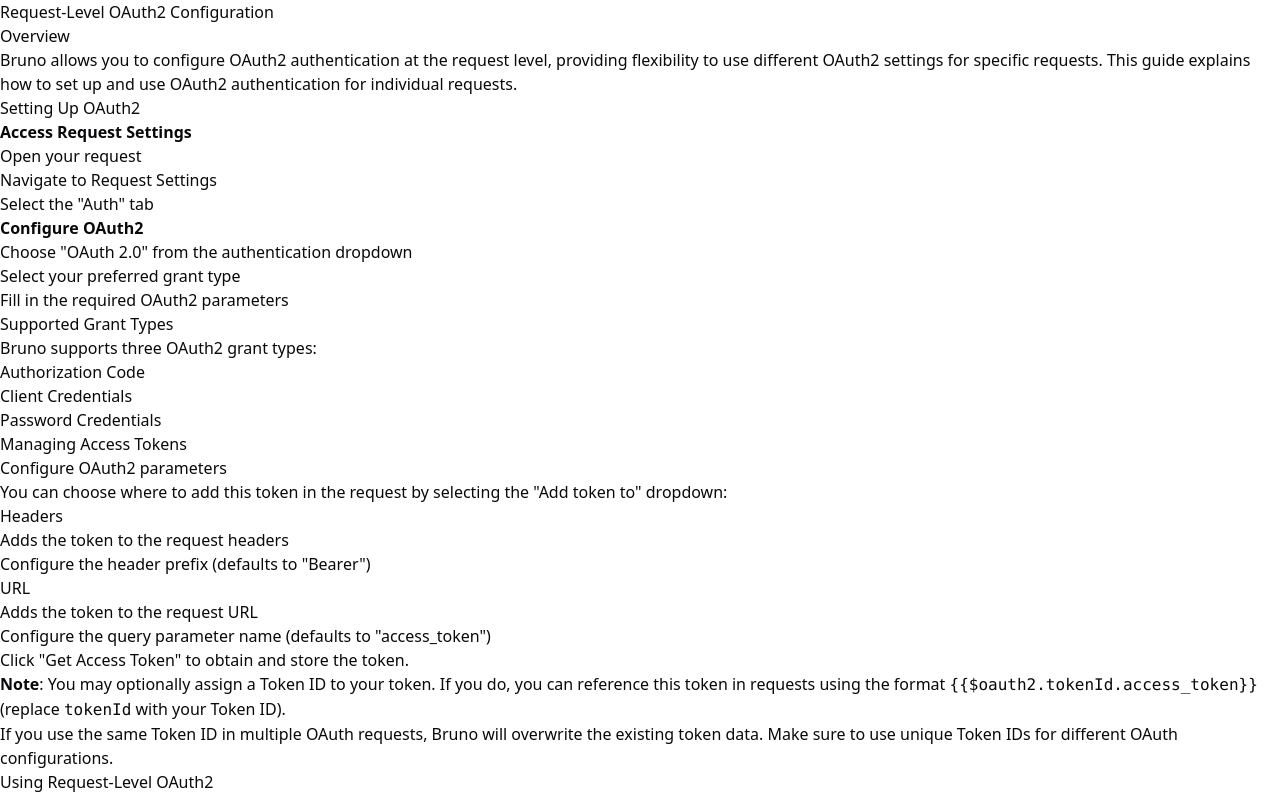
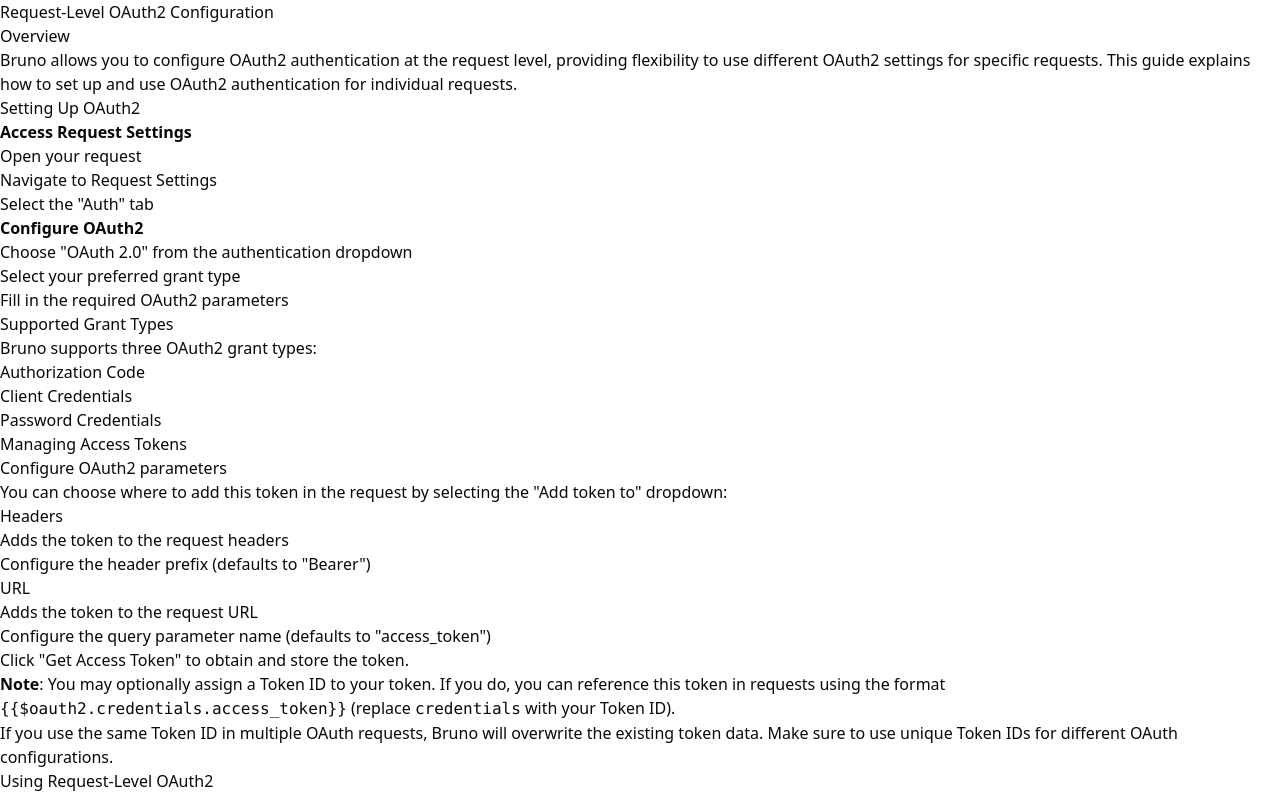
Before and after one commit to usebruno/bruno-docs, a Next.js app: page /auth/oauth2-experimental/request-level-configuration in a window 1280 px wide. Shown: the top 797 px of the page. Built offline with nearby package versions, Linux system fonts and the light colour scheme; what tailwindcss-animated would draw is missing.

Commit message:
fix tokenId to credentials

```diff
--- a/src/pages/auth/oauth2-experimental/authorization-code.mdx
+++ b/src/pages/auth/oauth2-experimental/authorization-code.mdx
@@ -5,6 +5,7 @@
 ## OAuth2 Configuration
 
 Select `OAuth 2.0` as the authentication method and set the grant type to `Authorization Code`. Fill in the following fields:
+
 - **Callback URL**: The URL where you want to receive the authorization code
 - **Authorization URL**: The endpoint for authorization
 - **Access Token URL**: The endpoint to exchange the code for a token
@@ -25,10 +26,9 @@
      - **Headers**: Adds the token to request headers with a configurable prefix (default: `"Bearer"`).
      - **URL**: Adds the token as a URL query parameter with a configurable parameter name (default: `"access_token"`).
 
-> **Note**: You may optionally assign a Token ID to your token. If you do, you can reference this token in requests using the format `{{$oauth2.tokenId.access_token}}` (replace `tokenId` with your Token ID).
+> **Note**: You may optionally assign a Token ID to your token. If you do, you can reference this token in requests using the format `{{$oauth2.credentials.access_token}}` (replace `credentials` with your Token ID).
 >
 > If you use the same Token ID in multiple OAuth requests, Bruno will overwrite the existing token data. Make sure to use unique Token IDs for different OAuth configurations.
-
 
 2. Click **Get Access Token** to obtain and store the token.
 
--- a/src/pages/auth/oauth2-experimental/client-credentials.mdx
+++ b/src/pages/auth/oauth2-experimental/client-credentials.mdx
@@ -5,6 +5,7 @@
 ## OAuth2 Configuration
 
 Select `OAuth 2.0` as the authentication method and set the grant type to `Client Credentials`. Fill in the following required fields:
+
 - **Access Token URL**: The endpoint to obtain the access token
 - **Client ID**: Your application's client identifier
 - **Client Secret**: Your application's client secret
@@ -13,7 +14,6 @@
 
 ## Token Configuration and Usage
 
-
 Before getting the access token, configure how you want to use it in your requests:
 
 1. **Token Usage Configuration**:
@@ -21,10 +21,9 @@
      - **Headers**: Adds the token to request headers with a configurable prefix (default: `"Bearer"`).
      - **URL**: Adds the token as a URL query parameter with a configurable parameter name (default: `"access_token"`).
 
-> **Note**: You may optionally assign a Token ID to your token. If you do, you can reference this token in requests using the format `{{$oauth2.tokenId.access_token}}` (replace `tokenId` with your Token ID).
+> **Note**: You may optionally assign a Token ID to your token. If you do, you can reference this token in requests using the format `{{$oauth2.credentials.access_token}}` (replace `credentials` with your Token ID).
 >
 > If you use the same Token ID in multiple OAuth requests, Bruno will overwrite the existing token data. Make sure to use unique Token IDs for different OAuth configurations.
-
 
 2. Click **Get Access Token** to obtain and store the token.
 
--- a/src/pages/auth/oauth2-experimental/collection-level-configuration.mdx
+++ b/src/pages/auth/oauth2-experimental/collection-level-configuration.mdx
@@ -7,6 +7,7 @@
 ## Setting Up OAuth2
 
 1. **Access Collection Settings**
+
    - Open your collection
    - Navigate to Collection Settings
    - Select the "Auth" tab
@@ -27,6 +28,7 @@
 ## Managing Access Tokens
 
 ### Generating Tokens
+
 1. Configure OAuth2 parameters as per grant type.
 2. You can choose where to add this token in the request by selecting the "Add token to" dropdown:
    - Headers
@@ -37,16 +39,16 @@
      - Configure the query parameter name (defaults to "access_token")
 3. Click "Get Access Token" to obtain and store the token.
 
-> **Note**: You may optionally assign a Token ID to your token. If you do, you can reference this token in requests using the format `{{$oauth2.tokenId.access_token}}` (replace `tokenId` with your Token ID).
+> **Note**: You may optionally assign a Token ID to your token. If you do, you can reference this token in requests using the format `{{$oauth2.credentials.access_token}}` (replace `credentials` with your Token ID).
 >
 > If you use the same Token ID in multiple OAuth requests, Bruno will overwrite the existing token data. Make sure to use unique Token IDs for different OAuth configurations.
-
 
 ## Using Collection-Level OAuth2 in Requests
 
 When a collection has OAuth2 configured, individual requests can use the authentication in two ways:
 
 ### Method 1: Collection Inheritance (Recommended)
+
 - Open request settings
 - Select "Auth" tab
 - Choose "Inherit from collection"
@@ -61,6 +63,7 @@
 </video>
 
 ### Method 2: Direct Token Reference
+
 You can manually reference the collection's OAuth2 token in your requests using the variable format `{{$oauth2.tokenId.access_token}}` in headers or query parameters.
 
 <video controls className="mt-10">
--- a/src/pages/auth/oauth2-experimental/overview.mdx
+++ b/src/pages/auth/oauth2-experimental/overview.mdx
@@ -5,15 +5,16 @@
 <Callout type="warning" emoji="">
   This OAuth2 implementation is **only available in the experimental build**. You can download it [here](https://github.com/usebruno/bruno-experimental-builds/releases).
 
-  If you're using a stable version of Bruno, please refer to the [legacy OAuth2 documentation](/auth/oauth2/overview).
+If you're using a stable version of Bruno, please refer to the [legacy OAuth2 documentation](/auth/oauth2/overview).
+
 </Callout>
-
 
 This document describes the new OAuth2 implementation available in experimental builds of Bruno. This new approach simplifies authentication handling compared to the previous version.
 
 ## Overview
 
 Bruno supports OAuth2 authentication at both collection and request levels:
+
 - **[Collection Level](/auth/oauth2-experimental/collection-level-configuration)**: Configure once and share across multiple requests
 - **[Request Level](/auth/oauth2-experimental/request-level-configuration)**: Configure for specific requests, overriding collection settings if needed
 
@@ -22,7 +23,7 @@
 1. **Simplified Configuration**: You no longer need to separately configure authorization and resource requests
 2. **Automatic Token Management**: No scripting is required to set headers for the resource URL
 3. **Automatic Token Injection**: Bruno automatically adds the token to request headers or parameters based on your configuration
-4. **Token Data Access**: Access token data using variables: `{{$oauth2.tokenId.access_token}}` within the collection
+4. **Token Data Access**: Access token data using variables: `{{$oauth2.credentials.access_token}}` within the collection
 
 <br />
 <br />
--- a/src/pages/auth/oauth2-experimental/password-credentials.mdx
+++ b/src/pages/auth/oauth2-experimental/password-credentials.mdx
@@ -5,6 +5,7 @@
 ## OAuth2 Configuration
 
 Select `OAuth 2.0` as the authentication method and set the grant type to `Password Credentials`. Fill in the following required fields:
+
 - **Access Token URL**: The endpoint to obtain the access token
 - **Username**: The resource owner's username
 - **Password**: The resource owner's password
@@ -22,10 +23,9 @@
      - **Headers**: Adds the token to request headers with a configurable prefix (default: `"Bearer"`).
      - **URL**: Adds the token as a URL query parameter with a configurable parameter name (default: `"access_token"`).
 
-> **Note**: You may optionally assign a Token ID to your token. If you do, you can reference this token in requests using the format `{{$oauth2.tokenId.access_token}}` (replace `tokenId` with your Token ID).
+> **Note**: You may optionally assign a Token ID to your token. If you do, you can reference this token in requests using the format `{{$oauth2.credentials.access_token}}` (replace `credentials` with your Token ID).
 >
 > If you use the same Token ID in multiple OAuth requests, Bruno will overwrite the existing token data. Make sure to use unique Token IDs for different OAuth configurations.
-
 
 2. Click **Get Access Token** to obtain and store the token.
 
--- a/src/pages/auth/oauth2-experimental/request-level-configuration.mdx
+++ b/src/pages/auth/oauth2-experimental/request-level-configuration.mdx
@@ -7,6 +7,7 @@
 ## Setting Up OAuth2
 
 1. **Access Request Settings**
+
    - Open your request
    - Navigate to Request Settings
    - Select the "Auth" tab
@@ -36,7 +37,7 @@
      - Configure the query parameter name (defaults to "access_token")
 3. Click "Get Access Token" to obtain and store the token.
 
-> **Note**: You may optionally assign a Token ID to your token. If you do, you can reference this token in requests using the format `{{$oauth2.tokenId.access_token}}` (replace `tokenId` with your Token ID).
+> **Note**: You may optionally assign a Token ID to your token. If you do, you can reference this token in requests using the format `{{$oauth2.credentials.access_token}}` (replace `credentials` with your Token ID).
 >
 > If you use the same Token ID in multiple OAuth requests, Bruno will overwrite the existing token data. Make sure to use unique Token IDs for different OAuth configurations.
 
@@ -45,6 +46,7 @@
 You can use the OAuth2 token in your request in two ways:
 
 ### Method 1: Automatic Token Addition
+
 - Configure the token location in the Auth settings (Headers or URL)
 - Bruno will automatically add the token to your request based on your configuration
 
@@ -57,7 +59,8 @@
 </video>
 
 ### Method 2: Direct Token Reference
-You can manually reference the request's OAuth2 token in your requests using the variable format `{{$oauth2.tokenId.access_token}}` in either headers or query parameters.
+
+You can manually reference the request's OAuth2 token in your requests using the variable format `{{$oauth2.credentials.access_token}}` in either headers or query parameters.
 
 <video controls className="mt-10">
   <source
@@ -70,6 +73,7 @@
 ## Note on Collection-Level OAuth2
 
 If you've configured OAuth2 at the collection level, you can:
+
 - Override it by setting up request-level OAuth2 configuration
 - Inherit it by selecting "Inherit from collection" in the request's Auth settings
 
```
Lines whose indentation alone changed are shown as unchanged.
